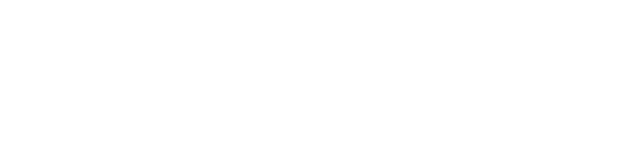
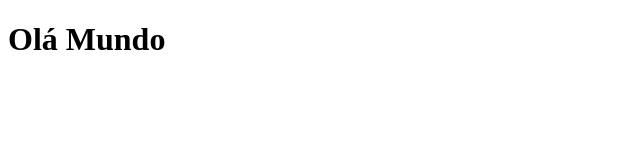
Before and after one commit to silvioCoelho/curso_git_1, a plain HTML site: page index.html in a window 1280 px wide. Shown: the whole page, without its empty margins (0-640 px from the left). Drawn offline with Linux system fonts and the light colour scheme.

Commit message:
h1 adicionado ao index.html

```diff
--- a/index.html
+++ b/index.html
@@ -6,5 +6,7 @@
     <meta name="viewport" content="width=device-width, initial-scale=1.0" />
     <title>Document</title>
   </head>
-  <body></body>
+  <body>
+    <h1>Olá Mundo</h1>
+  </body>
 </html>
```
